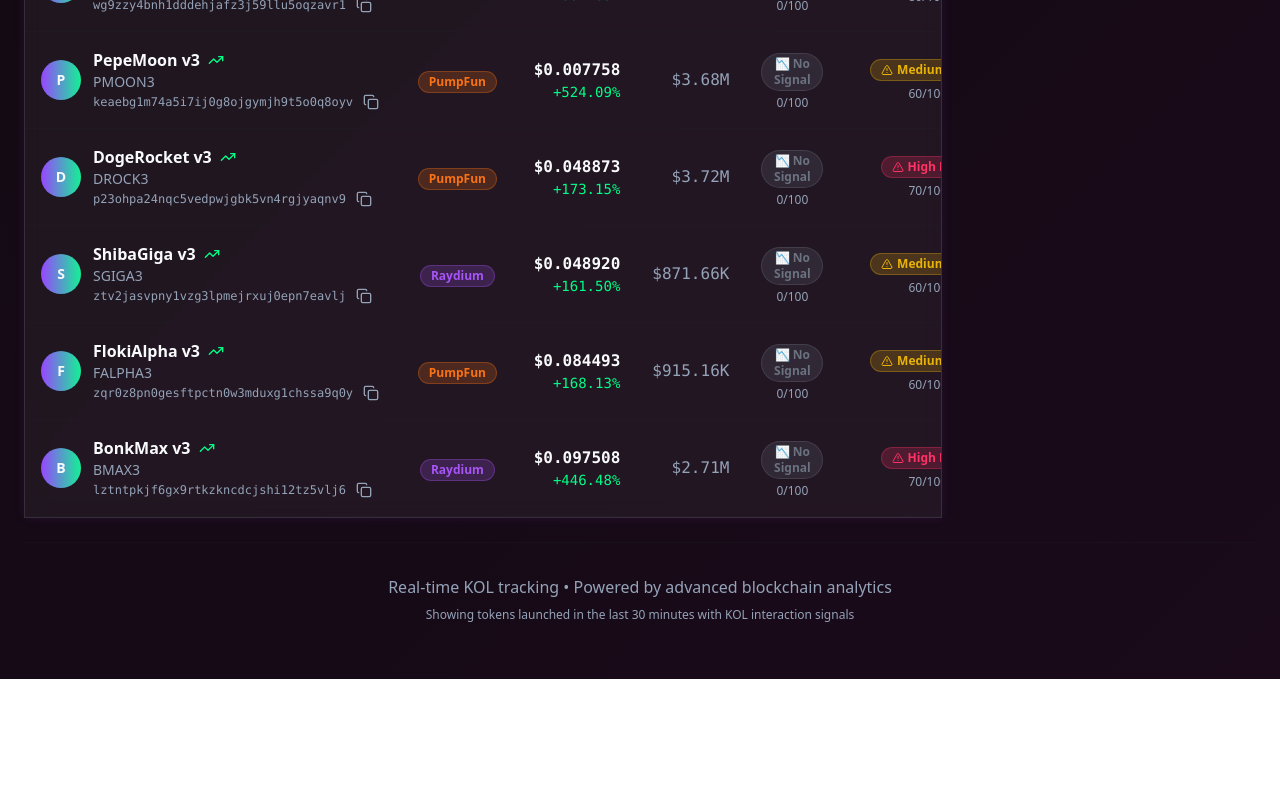
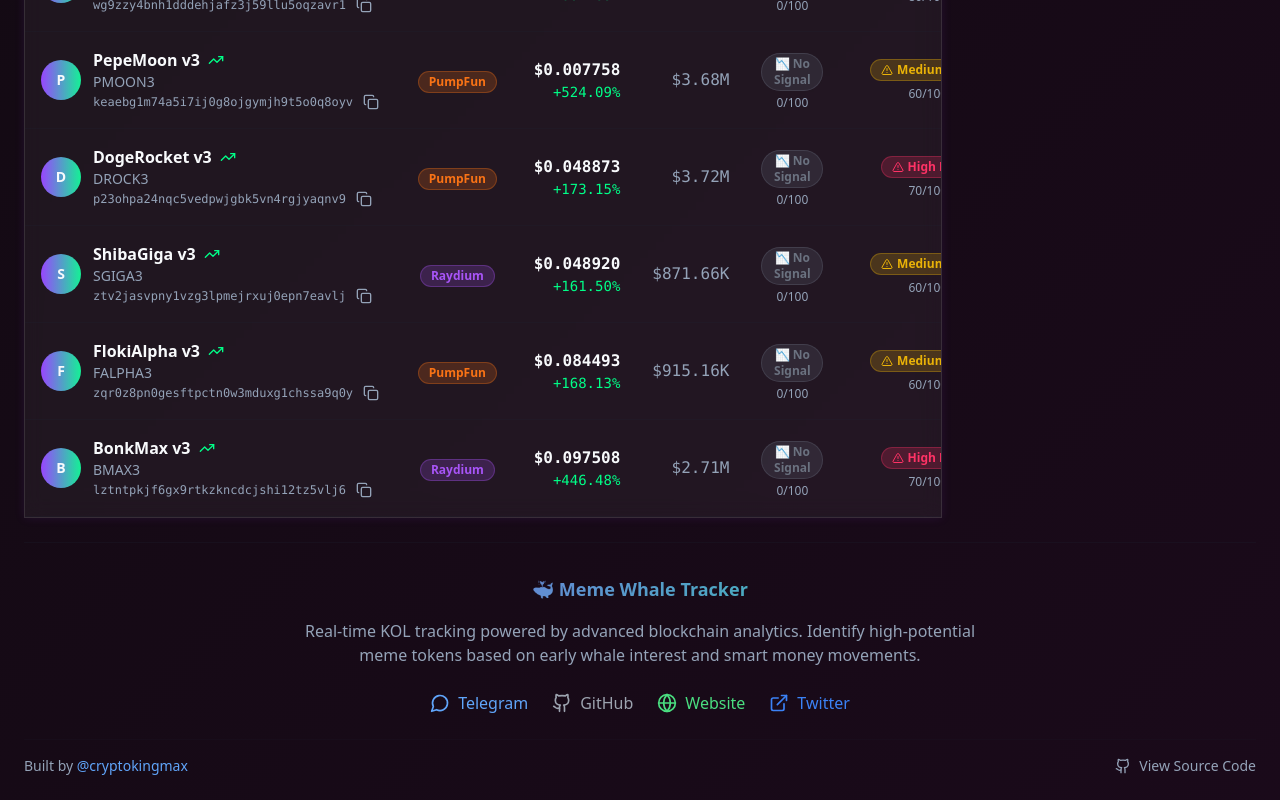
Before and after one commit to Fopodir/meme-whale-tracker, a React (Vite) app: page / in a window 1280 px wide. Shown: the part 3135-3935 px from the top of the page. Before the commit the page ends 3814 px from the top, so only its background shows below. Built offline with nearby package versions, Linux system fonts and the light colour scheme.

Commit message:
Add footer with links
Include contact and repository links in the footer.

```diff
--- a/src/pages/Index.tsx
+++ b/src/pages/Index.tsx
@@ -1,4 +1,3 @@
-
 import React, { useState, useMemo } from 'react';
 import { useKOLTracking } from '@/hooks/useKOLTracking';
 import { AdvancedFilters } from '@/types';
@@ -7,6 +6,7 @@ import KOLTokenTable from '@/components/KOLTokenTable';
 import KOLDashboard from '@/components/KOLDashboard';
 import SignalMetrics from '@/components/SignalMetrics';
 import { Card } from '@/components/ui/card';
+import { ExternalLink, Github, Globe, MessageCircle } from 'lucide-react';
 
 const Index = () => {
   const { kolWallets, recentLaunches, isLoading } = useKOLTracking();
@@ -163,14 +163,81 @@ const Index = () => {
       </div>
 
       {/* Footer */}
-      <div className="text-center py-8 border-t border-border/20">
-        <p className="text-muted-foreground">
-          Real-time KOL tracking • Powered by advanced blockchain analytics
-        </p>
-        <p className="text-xs text-muted-foreground mt-2">
-          Showing tokens launched in the last 30 minutes with KOL interaction signals
-        </p>
-      </div>
+      <footer className="border-t border-border/20 mt-16 pt-8">
+        <div className="text-center space-y-6">
+          <div>
+            <h3 className="text-lg font-semibold crypto-gradient mb-4">🐳 Meme Whale Tracker</h3>
+            <p className="text-muted-foreground max-w-2xl mx-auto">
+              Real-time KOL tracking powered by advanced blockchain analytics.
+              Identify high-potential meme tokens based on early whale interest and smart money movements.
+            </p>
+          </div>
+
+          <div className="flex justify-center space-x-6">
+            <a
+              href="https://t.me/cryptokingmax"
+              target="_blank"
+              rel="noopener noreferrer"
+              className="flex items-center gap-2 text-blue-400 hover:text-blue-300 transition-colors"
+            >
+              <MessageCircle className="w-5 h-5" />
+              Telegram
+            </a>
+            <a
+              href="https://github.com/cryptoking-max"
+              target="_blank"
+              rel="noopener noreferrer"
+              className="flex items-center gap-2 text-gray-400 hover:text-gray-300 transition-colors"
+            >
+              <Github className="w-5 h-5" />
+              GitHub
+            </a>
+            <a
+              href="https://cryptokingmax.com"
+              target="_blank"
+              rel="noopener noreferrer"
+              className="flex items-center gap-2 text-green-400 hover:text-green-300 transition-colors"
+            >
+              <Globe className="w-5 h-5" />
+              Website
+            </a>
+            <a
+              href="https://twitter.com/crytokingmax"
+              target="_blank"
+              rel="noopener noreferrer"
+              className="flex items-center gap-2 text-blue-500 hover:text-blue-400 transition-colors"
+            >
+              <ExternalLink className="w-5 h-5" />
+              Twitter
+            </a>
+          </div>
+
+          <div className="pt-4 border-t border-border/10">
+            <div className="flex flex-col sm:flex-row items-center justify-between gap-4">
+              <p className="text-sm text-muted-foreground">
+                Built by{' '}
+                <a
+                  href="https://t.me/cryptokingmax"
+                  target="_blank"
+                  rel="noopener noreferrer"
+                  className="text-blue-400 hover:text-blue-300 transition-colors"
+                >
+                  @cryptokingmax
+                </a>
+              </p>
+              <a
+                href="https://github.com/cryptoking-max/meme-whale-tracker"
+                target="_blank"
+                rel="noopener noreferrer"
+                className="flex items-center gap-2 text-sm text-muted-foreground hover:text-white transition-colors"
+              >
+                <Github className="w-4 h-4" />
+                View Source Code
+              </a>
+            </div>
+          </div>
+        </div>
+      </footer>
     </div>
   );
 };
```
